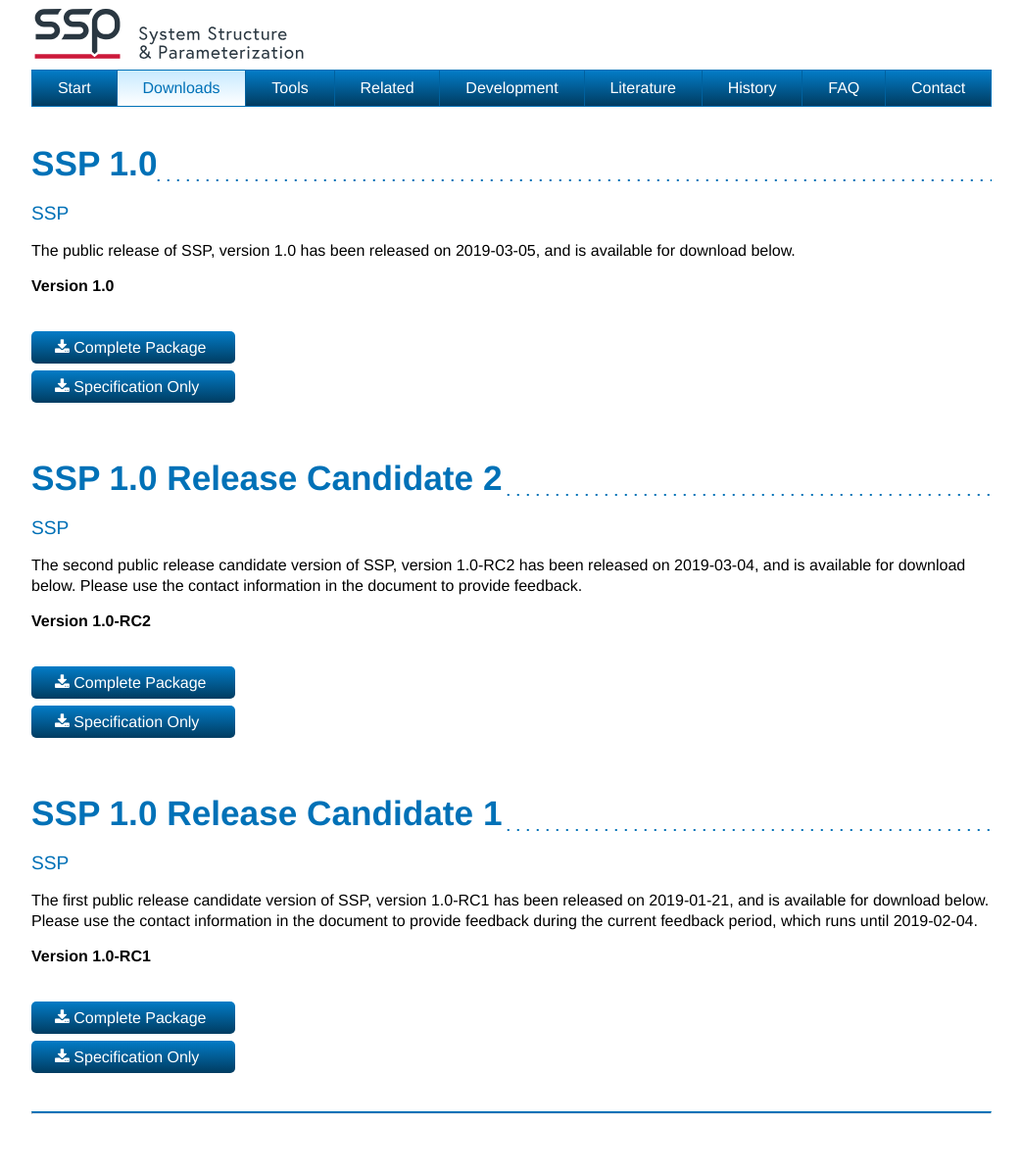
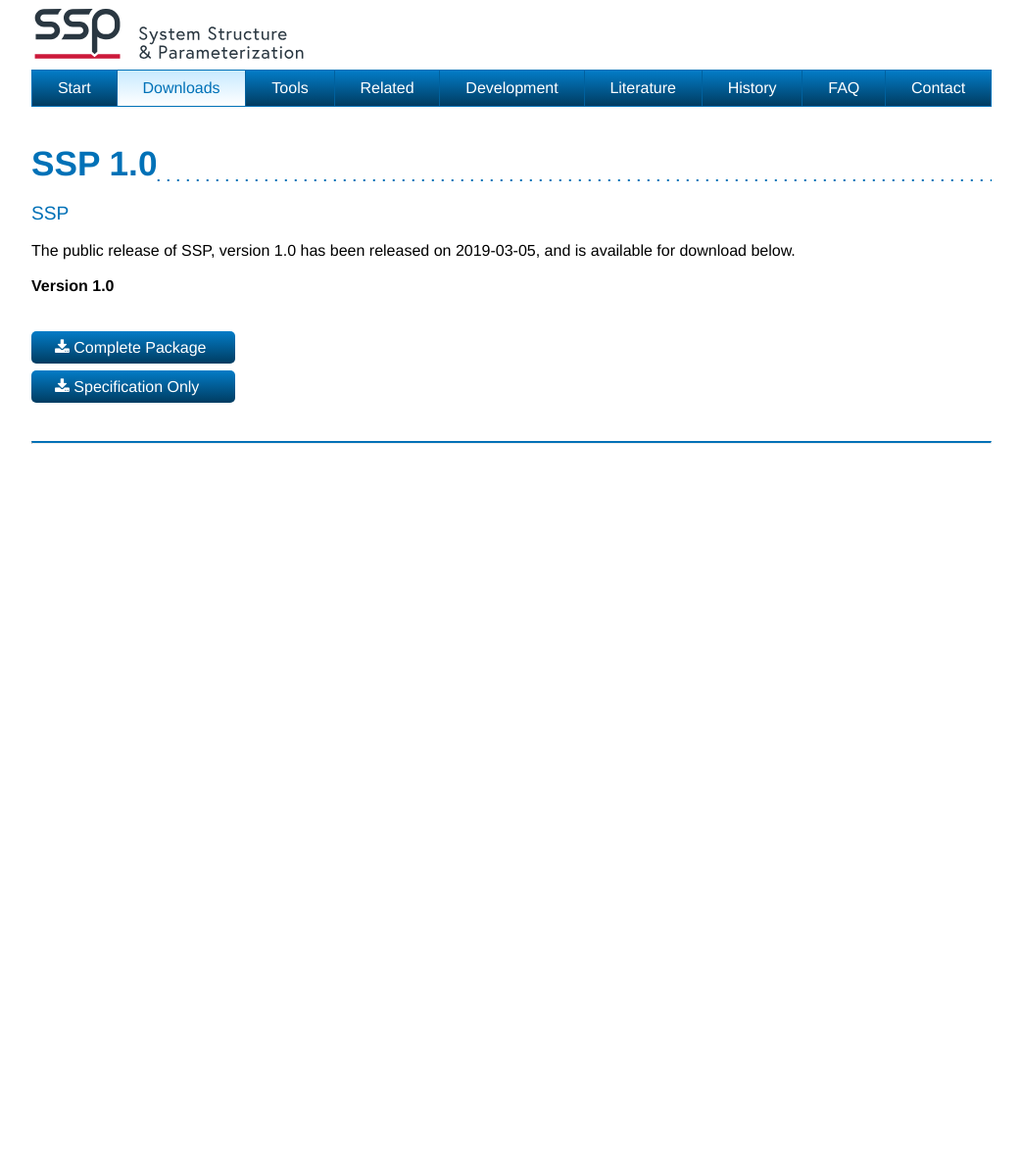
Before and after one commit to modelica/ssp-standard.org, a Jekyll site: the page built from pages/downloads/index.html, in a window 1280 px wide. Shown: the whole page at 98% size, without its empty margins (118-1161 px from the left). Built offline with Jekyll 4.4.1, drawn with Linux system fonts in a browser that asks for light colours; after the commit the page ends 900 px from its top, so only the background shows below that.

Commit message:
Update index.html
Release candidates were removed

```diff
--- a/pages/downloads/index.html
+++ b/pages/downloads/index.html
@@ -16,27 +16,3 @@ layout: default
         <a class="button button-width contentbox-button" href="/publications/SSP10/SystemStructureAndParameterization10.pdf"><i class="fa fa-download" aria-hidden="true"></i> Specification Only</a>
     </article>
 </section>
-<section class="section">
-    <h2 class="title title-one">SSP 1.0 Release Candidate 2</h2>
-    <article class="contentbox">
-        <h3 class="title title-two contentbox-title">SSP</h3>
-        <p class="contentbox-content">
-            <p>The second public release candidate version of SSP, version 1.0-RC2 has been released on 2019-03-04, and is available for download below.  Please use the contact information in the document to provide feedback.</p>
-        </p>
-        <p class="contentbox-version"><strong>Version 1.0-RC2</strong></p>
-        <a class="button button-width contentbox-button" href="/publications/SSP10RC2/SSP10RC2.zip"><i class="fa fa-download" aria-hidden="true"></i> Complete Package</a>
-        <a class="button button-width contentbox-button" href="/publications/SSP10RC2/SystemStructureAndParameterization10RC2.pdf"><i class="fa fa-download" aria-hidden="true"></i> Specification Only</a>
-    </article>
-</section>
-<section class="section">
-    <h2 class="title title-one">SSP 1.0 Release Candidate 1</h2>
-    <article class="contentbox">
-        <h3 class="title title-two contentbox-title">SSP</h3>
-        <p class="contentbox-content">
-            <p>The first public release candidate version of SSP, version 1.0-RC1 has been released on 2019-01-21, and is available for download below.  Please use the contact information in the document to provide feedback during the current feedback period, which runs until 2019-02-04.</p>
-        </p>
-        <p class="contentbox-version"><strong>Version 1.0-RC1</strong></p>
-        <a class="button button-width contentbox-button" href="/publications/SSP10RC1/SSP10RC1.zip"><i class="fa fa-download" aria-hidden="true"></i> Complete Package</a>
-        <a class="button button-width contentbox-button" href="/publications/SSP10RC1/SystemStructureAndParameterization10RC1.pdf"><i class="fa fa-download" aria-hidden="true"></i> Specification Only</a>
-    </article>
-</section>
```
